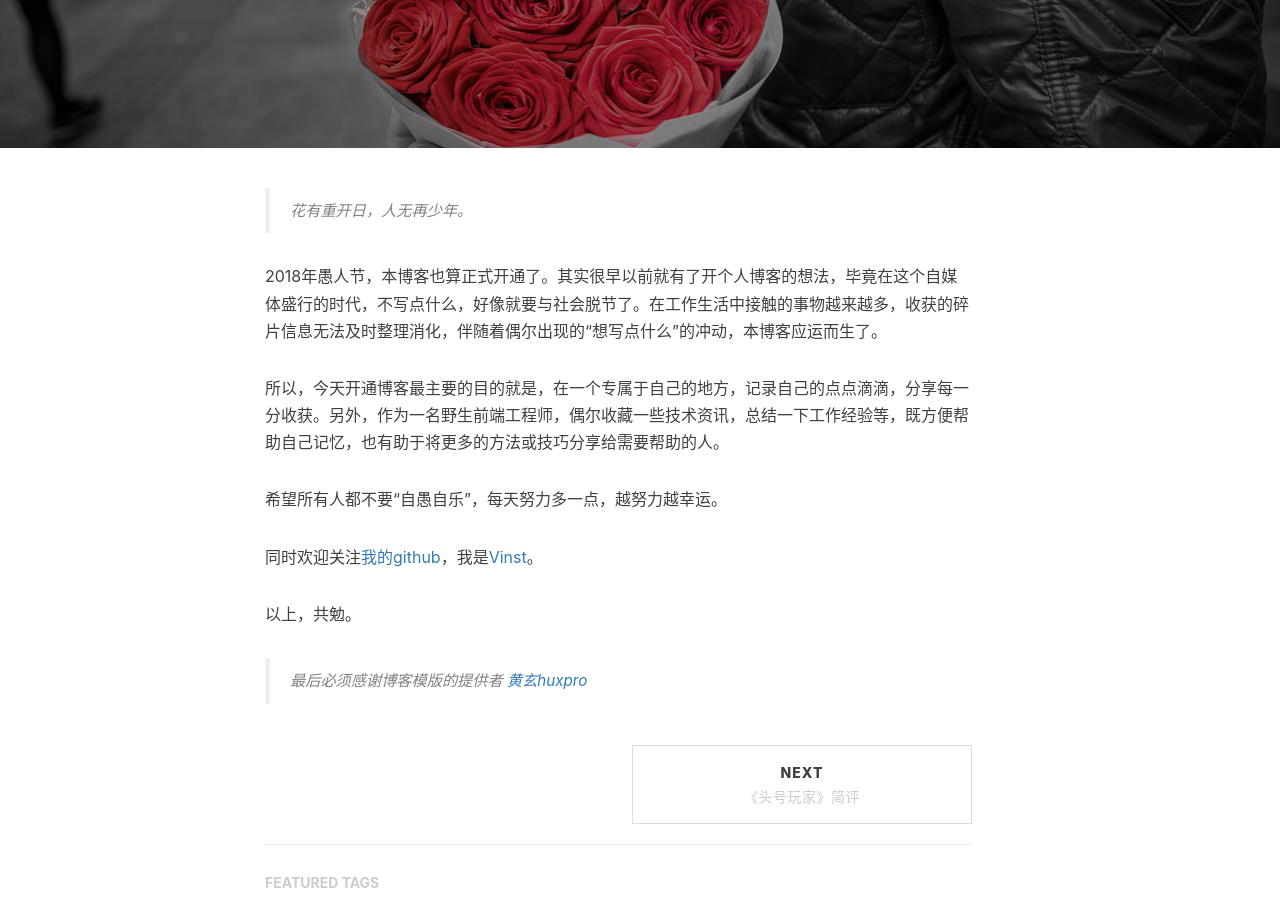
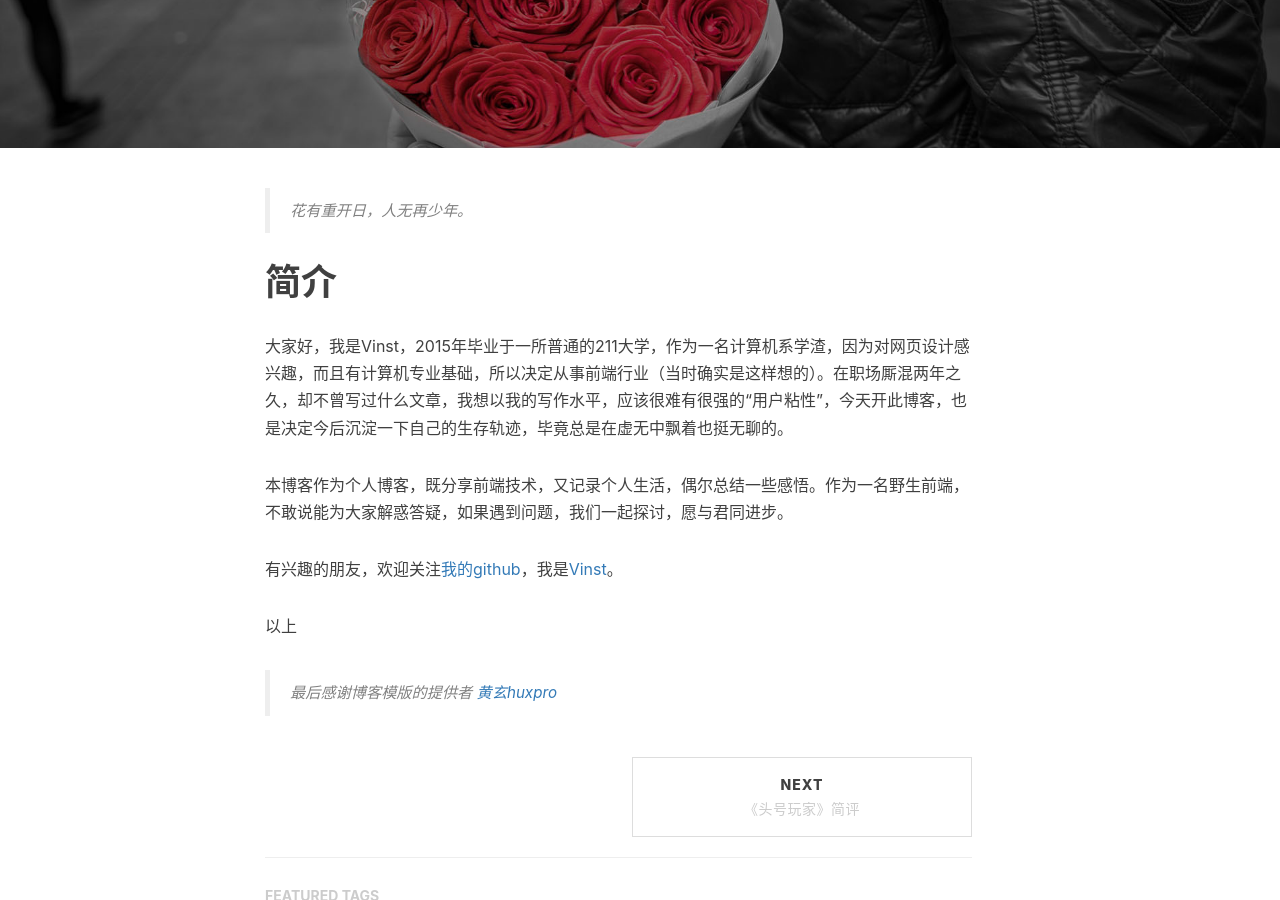
Before and after one commit to gnawiauhs/gnawiauhs.github.io, a Jekyll site: the page built from _posts/2018-04-01-dont-be-fooled-yourself.markdown, in a window 1280 px wide and 900 px high, scrolled down 375 px. Built offline with Jekyll 4.4.1, drawn with Linux system fonts in a browser that asks for light colours; nearby versions of some CDN libraries; comment, search, counter and statistics services are not loaded.

Commit message:
内容修改

```diff
--- a/_posts/2018-04-01-dont-be-fooled-yourself.markdown
+++ b/_posts/2018-04-01-dont-be-fooled-yourself.markdown
@@ -11,15 +11,14 @@ tags:
 
 > 花有重开日，人无再少年。
 
-2018年愚人节，本博客也算正式开通了。其实很早以前就有了开个人博客的想法，毕竟在这个自媒体盛行的时代，不写点什么，好像就要与社会脱节了。在工作生活中接触的事物越来越多，收获的碎片信息无法及时整理消化，伴随着偶尔出现的“想写点什么”的冲动，本博客应运而生了。
+# 简介
+大家好，我是Vinst，2015年毕业于一所普通的211大学，作为一名计算机系学渣，因为对网页设计感兴趣，而且有计算机专业基础，所以决定从事前端行业（当时确实是这样想的）。在职场厮混两年之久，却不曾写过什么文章，我想以我的写作水平，应该很难有很强的“用户粘性”，今天开此博客，也是决定今后沉淀一下自己的生存轨迹，毕竟总是在虚无中飘着也挺无聊的。
 
-所以，今天开通博客最主要的目的就是，在一个专属于自己的地方，记录自己的点点滴滴，分享每一分收获。另外，作为一名野生前端工程师，偶尔收藏一些技术资讯，总结一下工作经验等，既方便帮助自己记忆，也有助于将更多的方法或技巧分享给需要帮助的人。
+本博客作为个人博客，既分享前端技术，又记录个人生活，偶尔总结一些感悟。作为一名野生前端，不敢说能为大家解惑答疑，如果遇到问题，我们一起探讨，愿与君同进步。
 
-希望所有人都不要“自愚自乐”，每天努力多一点，越努力越幸运。
+有兴趣的朋友，欢迎关注[我的github](https://github.com/vinstweb)，我是[Vinst](https://github.com/vinstweb)。
 
-同时欢迎关注[我的github](https://github.com/vinstweb)，我是[Vinst](https://github.com/vinstweb)。
-
-以上，共勉。
+以上
 
 
-> 最后必须感谢博客模版的提供者 [黄玄huxpro](https://github.com/huxpro)
+> 最后感谢博客模版的提供者 [黄玄huxpro](https://github.com/huxpro)
```
